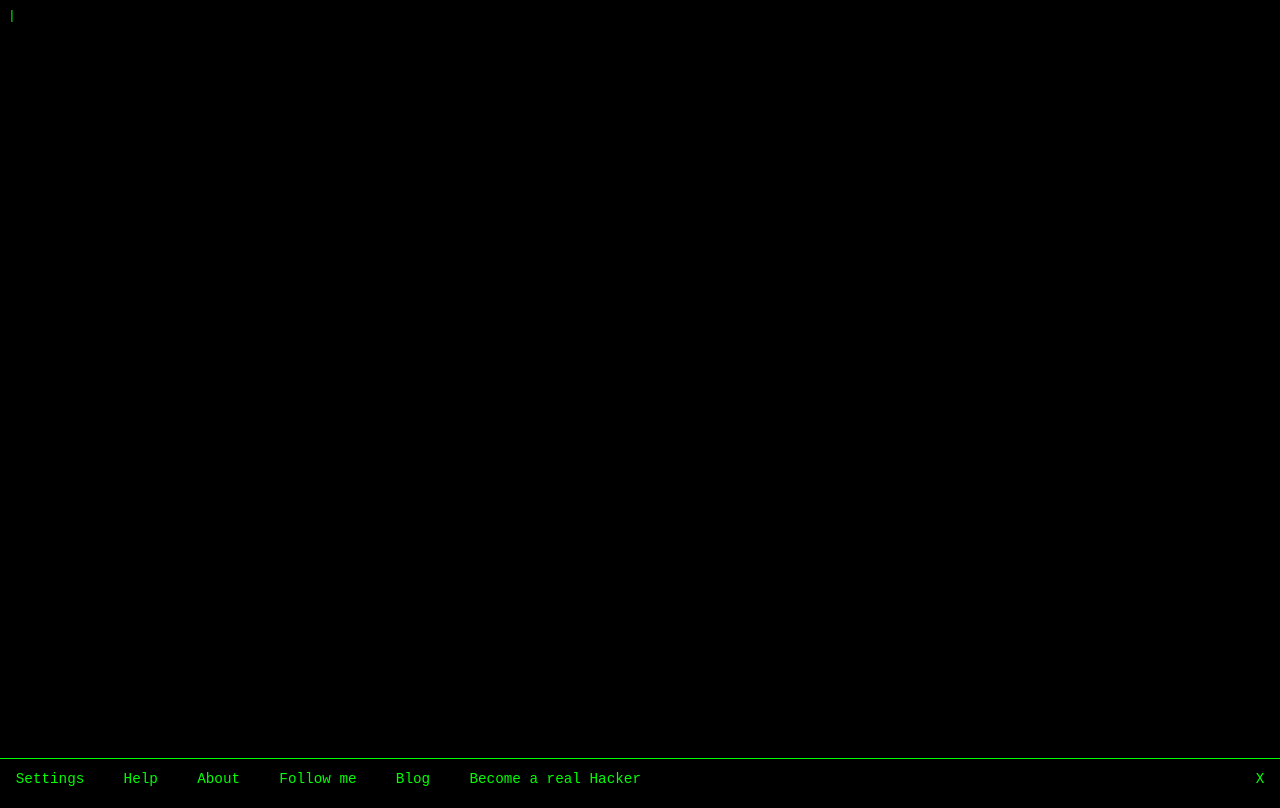
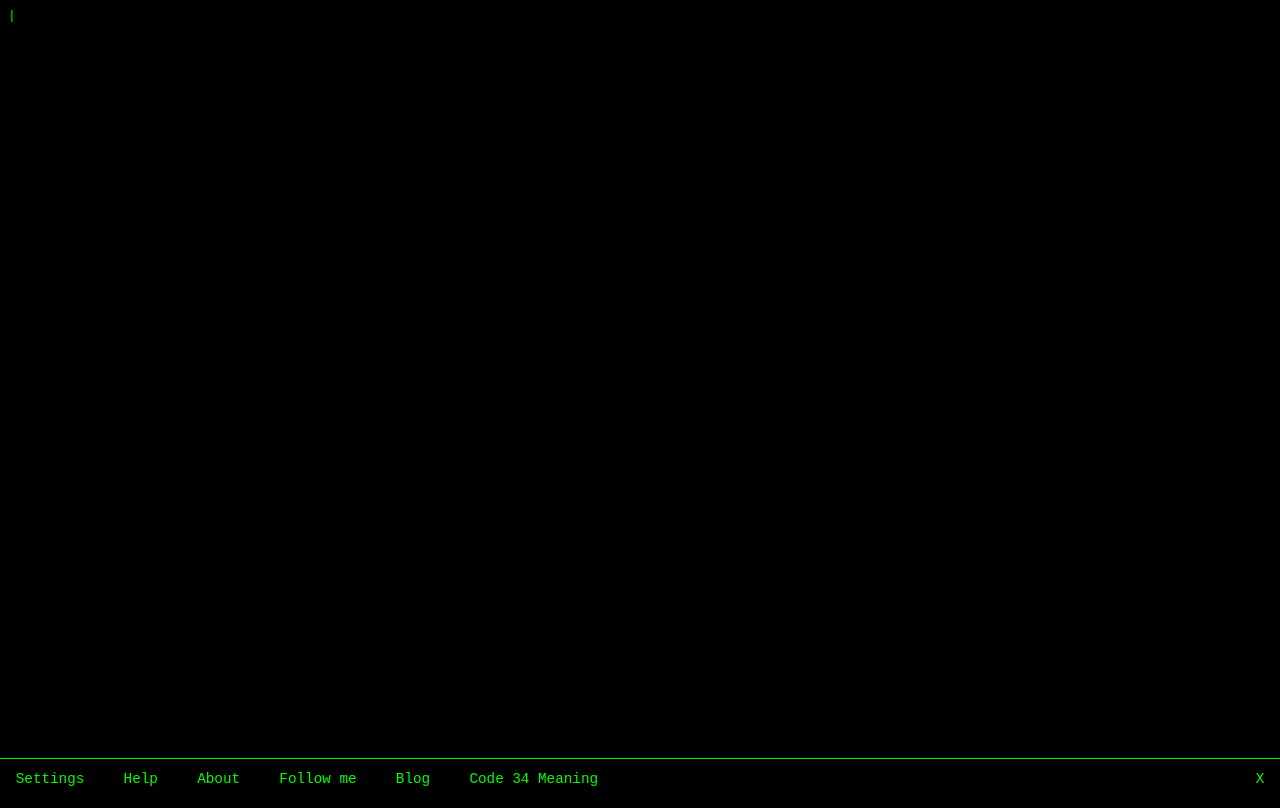
Before and after one commit to McYum-YC/Typer-0, a plain HTML site: page index.html in a window 1280 px wide. Drawn offline with Linux system fonts and the light colour scheme; no server answers; a web font is replaced by a local one.

Commit message:
Update index.html

```diff
--- a/index.html
+++ b/index.html
@@ -32,7 +32,7 @@
 				<div class="theme_bg_color"></div>
 			</div>
 			<div class="mobile_links">
-				<a href="#" onclick="showModal(sitepoint)">Become a real Hacker</a>
+				<a href="#" onclick="showModal(sitepoint)">Code 34 Meaning</a>
 			</div>
 			<div class="footer_links">
 				<a href="#" onclick="showModal(settings)">Settings</a>
@@ -44,7 +44,7 @@
 				<a target="_blank" rel="noopener noreferrer" href="https://blog.hackertyper.net"
 					>Blog</a
 				>
-				<a href="#" onclick="showModal(sitepoint)">Become a real Hacker</a>
+				<a href="#" onclick="showModal(sitepoint)">Code 34 Meaning</a>
 				<!--        <a target="_blank" rel="noopener noreferrer" href='' class="dynamic-link"></a>-->
 			</div>
 			<div></div>
```
